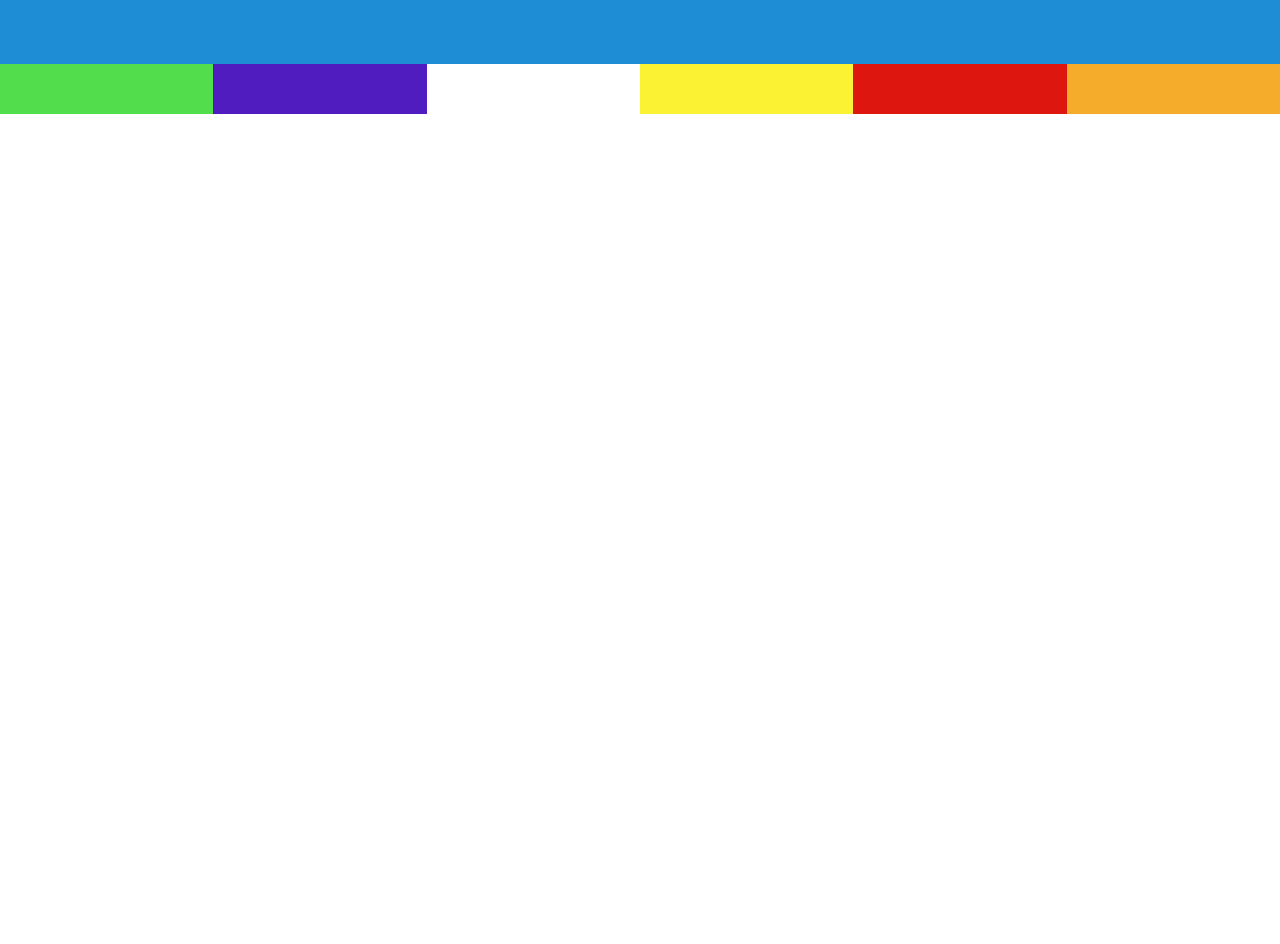
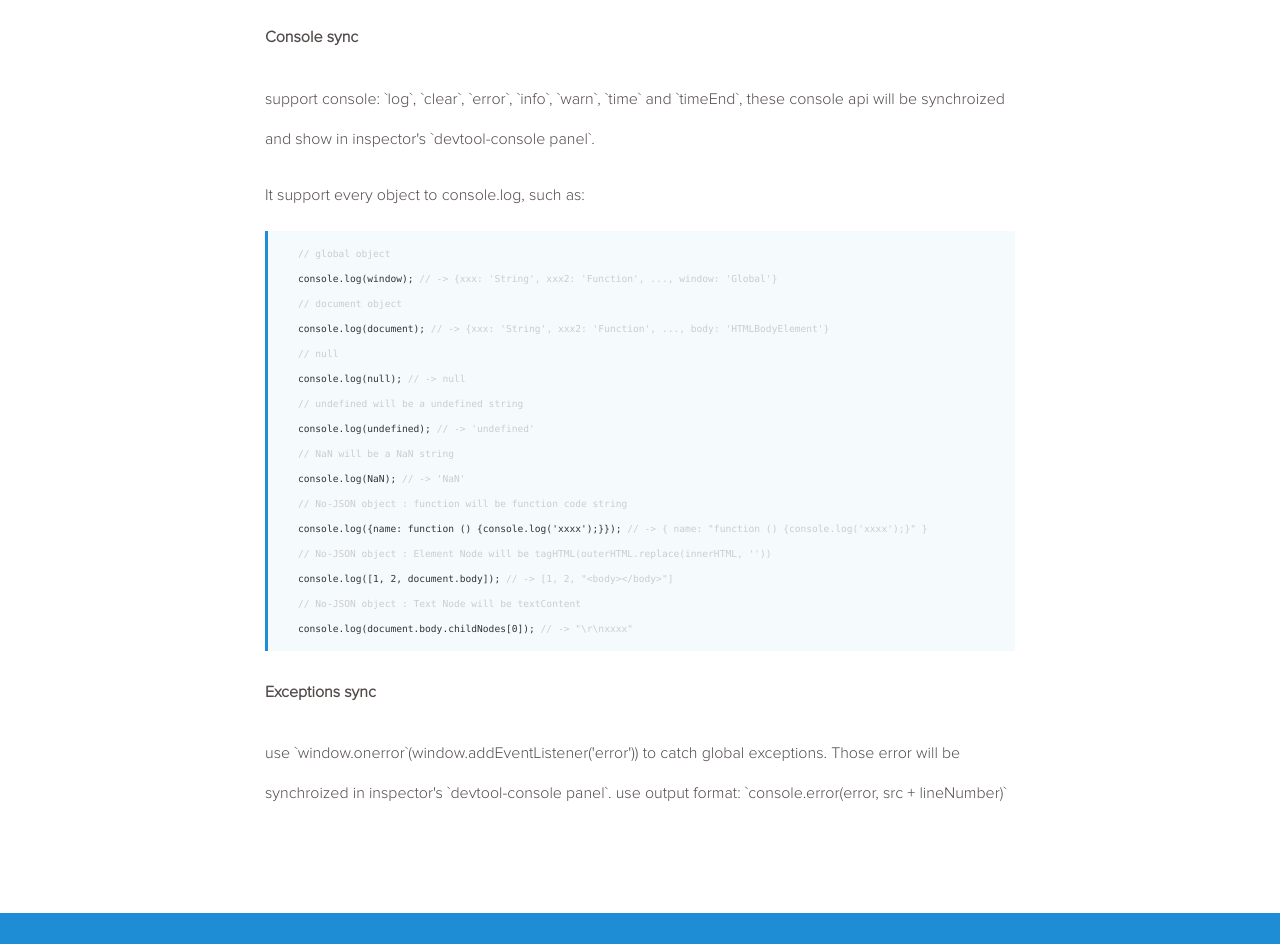
Before and after one commit to switer/jsinspector, a website: page public/index.html in a window 1280 px wide. Shown: the part 1815-2759 px from the top of the page. Before the commit the page ends 1929 px from the top, so only its background shows below. Drawn offline with Linux system fonts and the light colour scheme; a web font is replaced by a local one.

Commit message:
code coments with color

```diff
--- a/public/index.html
+++ b/public/index.html
@@ -76,11 +76,57 @@
             (your can get then link on your server <strong>home page</strong>).
         </div>
         <code class="ta-l">
-            <div>## home page</div>
+            <div class="comment">## home page</div>
             <div>https://yourhost:port/</div>
-            <div>## inspector page</div>
+            <div class="comment">## inspector page</div>
             <div>https://yourhost:port/devtools?xxx-xxx</div>
         </code>
+        <div class="doc-title text-hl">Usage</div>
+        <div class="doc-desc">
+            <h4>HTML sync</h4>
+            <div>is the primary feature, all the html of client will be synchroized to remote server and can be view on
+            <strong>inspector</strong> window (eg. http://yourhost/devtools?xxxx-xxxxx).</div>
+            <h4>Console sync</h4>
+            <div>
+                support console: `log`, `clear`, `error`, `info`, `warn`, `time` and `timeEnd`, these console api will be synchroized and show in inspector's `devtool-console panel`.
+                <p>It support every object to console.log, such as:</p>
+                <code class="ta-l f-sm lh-sm">
+                    <div class="comment">// global object</div>
+                    <div>
+                        console.log(window);
+                        <span class="comment">// -> {xxx: 'String', xxx2: 'Function', ..., window: 'Global'} </span>
+                    </div>
+                    <div class="comment">// document object</div>
+                    <div>
+                        console.log(document);
+                        <span class="comment">// -> {xxx: 'String', xxx2: 'Function', ..., body: 'HTMLBodyElement'}</span>
+                    </div>
+                    <div class="comment">// null</div>
+                    <div>console.log(null); <span class="comment">// -> null</span></div>
+                    <div class="comment">// undefined will be a undefined string</div>
+                    <div>console.log(undefined);<span class="comment"> // -> 'undefined'</span></div>
+                    <div class="comment">// NaN will be a NaN string</div>
+                    <div>console.log(NaN); <span class="comment">// -> 'NaN'</span></div>
+                    <div class="comment">// No-JSON object : function will be function code string</div>
+                    <div>
+                        console.log({name: function () {console.log('xxxx');}});
+                        <span class="comment">// -> { name: "function () {console.log('xxxx');}" }</span>
+                    </div>
+                    <div class="comment">// No-JSON object : Element Node will be tagHTML(outerHTML.replace(innerHTML, ''))</div>
+                    <div>
+                        console.log([1, 2, document.body]);
+                        <span class="comment">// -> [1, 2, "&lt;body&gt;&lt;/body&gt;"]</span>
+                    </div>
+                    <div class="comment">// No-JSON object : Text Node will be textContent</div>
+                    <div>
+                        console.log(document.body.childNodes[0]);
+                        <span class="comment">// -> "\r\nxxxx"</span>
+                    </div>
+                </code>
+            </div>
+            <h4>Exceptions sync</h4>
+            <div>use `window.onerror`(window.addEventListener('error')) to catch global exceptions. Those error will be synchroized in inspector's `devtool-console panel`. use output format: `console.error(error, src + lineNumber)`</div>
+        </div>
     </div>
 
 
--- a/public/index/index.css
+++ b/public/index/index.css
@@ -13,6 +13,8 @@ body {margin: 0;}
 .ta-l {text-align: left;}
 .link {color: #1f8dd6}
 .text-hl:hover {color: #333;}
+.f-sm {color: #333;font-size: 60%;}
+.lh-sm {line-height: 25px;}
 
 .hero {text-align: center;width: 800px;margin: auto;}
     .hero-title {line-height: 200px;font-size: 500%;font-weight: 100;position: relative;
@@ -53,9 +55,10 @@ code {font-family: Consolas, 'Liberation Mono', Courier, monospace;color: #534C4
     .tagclose {color: rgb(103, 246, 36);}
     .inspid {color: blue;}
     .equal {color: #1f8dd6;}
+    .comment {color: #ccc;}
 
 
-.docs {text-align: center;width: 700px;margin: auto;margin-bottom: 100px;}
+.docs {text-align: center;width: 750px;margin: auto;margin-bottom: 100px;}
     .start {border-bottom: 1px solid #eee;position: relative;margin: auto;
         color: rgb(119, 119, 119);color: #666;}
         .start-title {font-size: 250%;line-height: 80px;}
```
